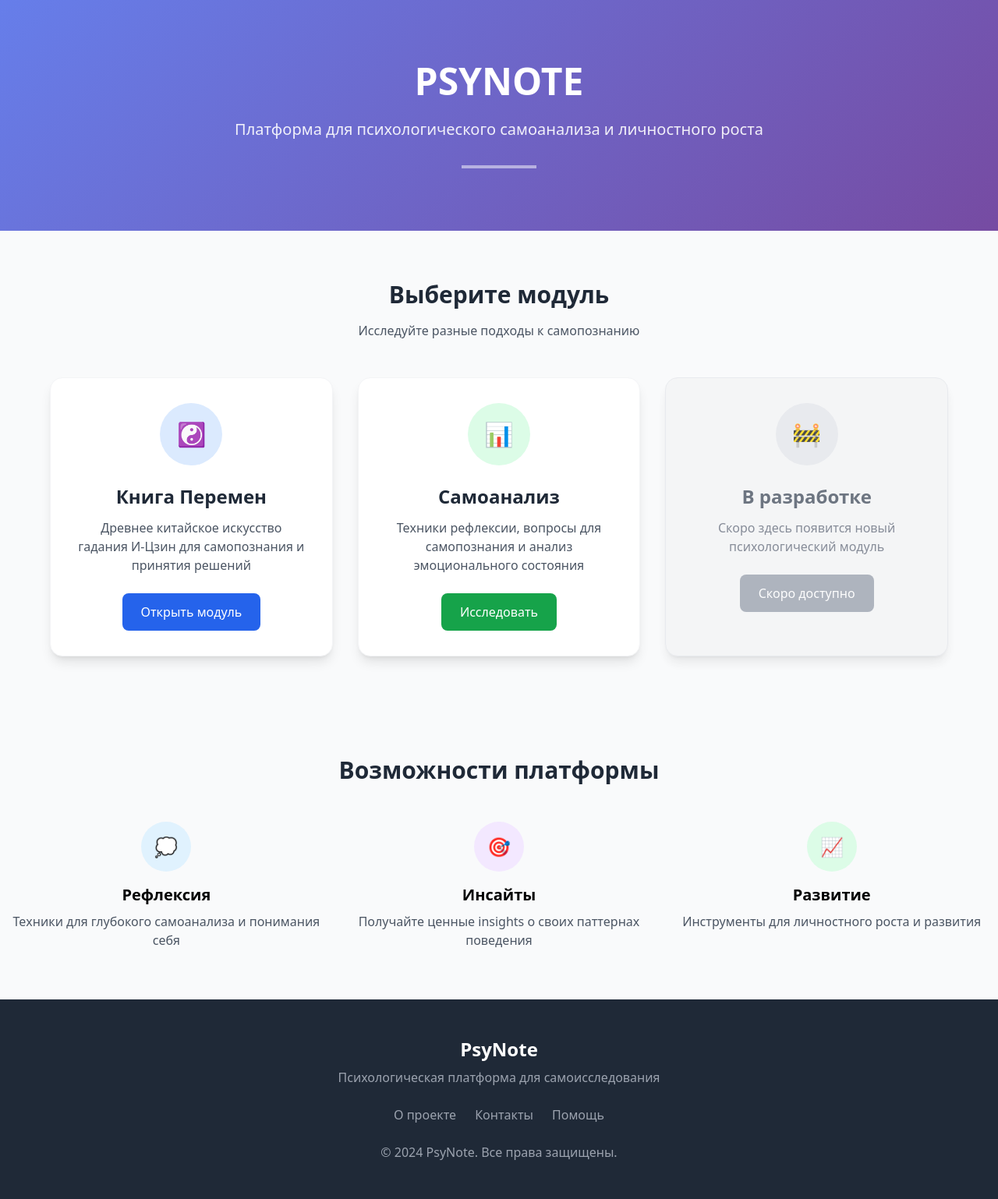
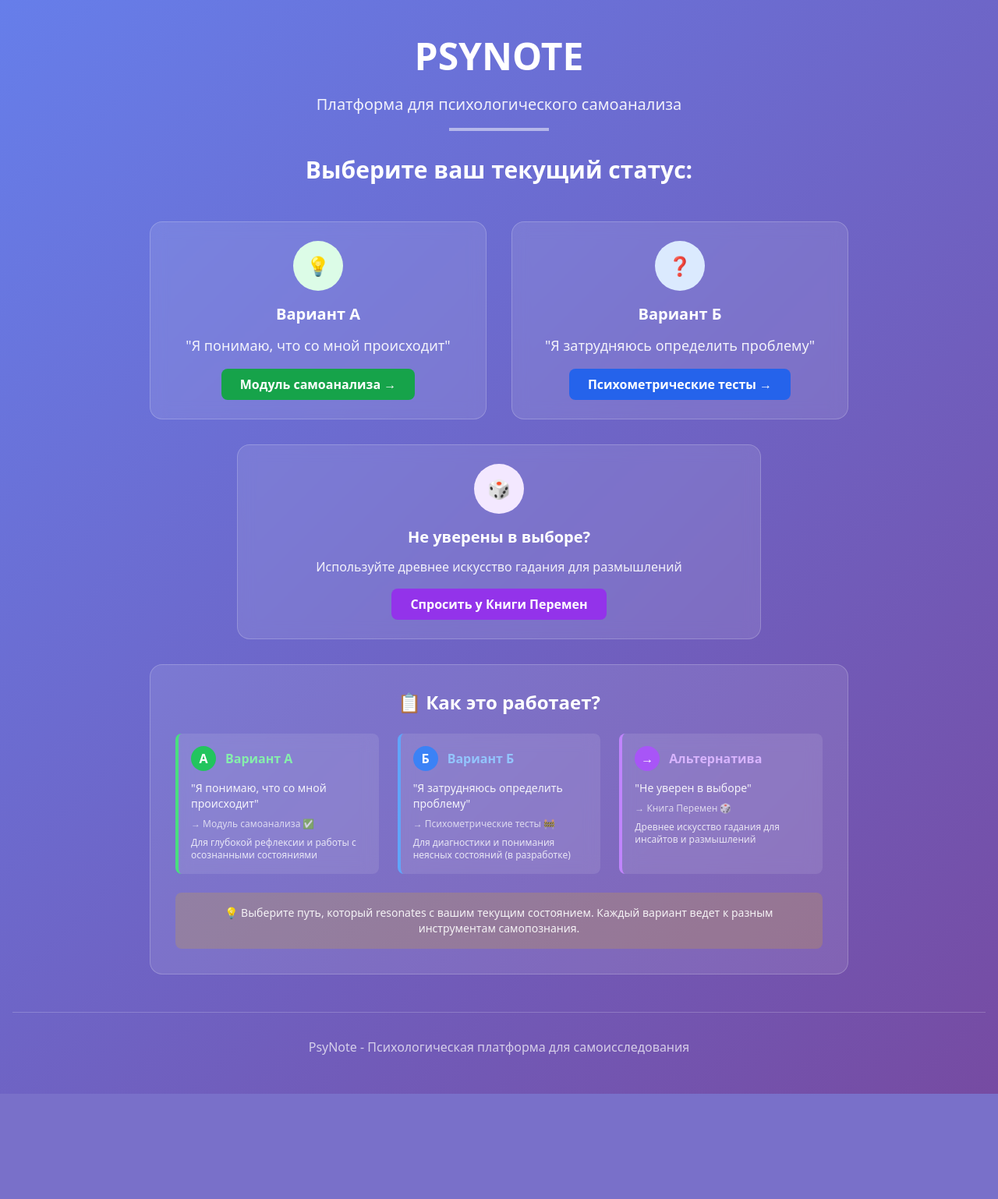
Before and after one commit to skifberg/PsyNote, a FastAPI app: page / in a window 1280 px wide. Shown: the whole page at 78% size. After the commit the page ends 1403 px from the top, so only its background shows below. Run offline with FastAPI, Linux system fonts and the light colour scheme; some libraries are stand-ins or nearby versions.

Commit message:
✅ 2025-09-01 15:12 - Авто-коммит после тестирования
- Главная страница работает
- Книга Перемен запускается
- Модуль самоанализа открывается
- Этап тестирования пройден

#autocommit #progress

```diff
--- a/backend/app/templates/index.html
+++ b/backend/app/templates/index.html
@@ -3,155 +3,165 @@
 <head>
     <meta charset="UTF-8">
     <meta name="viewport" content="width=device-width, initial-scale=1.0">
-    <title>PsyNote - Психологическое приложение</title>
+    <title>PsyNote - Психологическая платформа</title>
     <script src="https://cdn.tailwindcss.com"></script>
-    <script>
-        tailwind.config = {
-            theme: {
-                extend: {
-                    colors: {
-                        psyblue: {
-                            50: '#f0f9ff',
-                            100: '#e0f2fe',
-                            500: '#0ea5e9',
-                            600: '#0284c7',
-                            700: '#0369a1'
-                        },
-                        psypurple: {
-                            50: '#faf5ff',
-                            100: '#f3e8ff',
-                            500: '#a855f7',
-                            600: '#9333ea',
-                            700: '#7c3aed'
-                        }
-                    }
-                }
-            }
+    <style>
+        .decision-gate {
+            background: linear-gradient(135deg, #667eea 0%, #764ba2 100%);
+            min-height: 100vh;
         }
-    </script>
-    <style>
-        .gradient-bg {
-            background: linear-gradient(135deg, #667eea 0%, #764ba2 100%);
+        .gate-card {
+            transition: all 0.3s ease;
+            backdrop-filter: blur(10px);
+            background: rgba(255, 255, 255, 0.1);
+            border: 1px solid rgba(255, 255, 255, 0.2);
         }
-        .card-hover {
+        .gate-card:hover {
+            transform: translateY(-5px);
+            box-shadow: 0 20px 40px rgba(0, 0, 0, 0.2);
+        }
+        .choice-btn {
             transition: all 0.3s ease;
         }
-        .card-hover:hover {
-            transform: translateY(-5px);
-            box-shadow: 0 20px 40px rgba(0,0,0,0.15);
+        .choice-btn:hover {
+            transform: scale(1.05);
         }
-        .glass-effect {
+        .explanation-box {
+            background: rgba(255, 255, 255, 0.1);
+            border-left: 4px solid;
             backdrop-filter: blur(10px);
-            background: rgba(255, 255, 255, 0.1);
         }
     </style>
 </head>
-<body class="bg-gray-50 min-h-screen">
-    <!-- Header -->
-    <header class="gradient-bg text-white py-20">
-        <div class="container mx-auto px-4 text-center">
+<body class="decision-gate text-white">
+    <div class="container mx-auto px-4 py-12">
+        <!-- Header -->
+        <header class="text-center mb-12">
             <h1 class="text-5xl font-bold mb-6">PSYNOTE</h1>
-            <p class="text-xl mb-8 opacity-90">Платформа для психологического самоанализа и личностного роста</p>
-            <div class="w-24 h-1 bg-white opacity-50 mx-auto"></div>
+            <p class="text-xl opacity-90 mb-4">Платформа для психологического самоанализа</p>
+            <div class="w-32 h-1 bg-white opacity-50 mx-auto mb-8"></div>
+            <h2 class="text-3xl font-semibold mb-6">Выберите ваш текущий статус:</h2>
+        </header>
+
+        <!-- Decision Gate Cards -->
+        <div class="grid grid-cols-1 md:grid-cols-2 gap-8 max-w-4xl mx-auto mb-8">
+            <!-- Вариант А: Понимаю проблему -->
+            <div class="gate-card rounded-2xl p-6 text-center">
+                <div class="w-16 h-16 bg-green-100 rounded-full flex items-center justify-center mx-auto mb-4">
+                    <span class="text-2xl">💡</span>
+                </div>
+                <h3 class="text-xl font-semibold mb-3">Вариант А</h3>
+                <p class="text-lg opacity-90 mb-4">"Я понимаю, что со мной происходит"</p>
+                <a href="/self-analysis"
+                   class="choice-btn inline-block px-6 py-2 bg-green-600 text-white rounded-lg hover:bg-green-700 font-semibold">
+                    Модуль самоанализа →
+                </a>
+            </div>
+
+            <!-- Вариант Б: Затрудняюсь определить -->
+            <div class="gate-card rounded-2xl p-6 text-center">
+                <div class="w-16 h-16 bg-blue-100 rounded-full flex items-center justify-center mx-auto mb-4">
+                    <span class="text-2xl">❓</span>
+                </div>
+                <h3 class="text-xl font-semibold mb-3">Вариант Б</h3>
+                <p class="text-lg opacity-90 mb-4">"Я затрудняюсь определить проблему"</p>
+                <button onclick="showComingSoon()"
+                        class="choice-btn inline-block px-6 py-2 bg-blue-600 text-white rounded-lg hover:bg-blue-700 font-semibold">
+                    Психометрические тесты →
+                </button>
+            </div>
         </div>
-    </header>
 
-    <!-- Decision Gate -->
-    <section class="py-16">
-        <div class="container mx-auto px-4">
-            <h2 class="text-3xl font-bold text-center text-gray-800 mb-4">Выберите модуль</h2>
-            <p class="text-gray-600 text-center mb-12">Исследуйте разные подходы к самопознанию</p>
+        <!-- Alternative Option -->
+        <div class="text-center mb-8">
+            <div class="gate-card rounded-2xl p-6 max-w-2xl mx-auto">
+                <div class="w-16 h-16 bg-purple-100 rounded-full flex items-center justify-center mx-auto mb-4">
+                    <span class="text-2xl">🎲</span>
+                </div>
+                <h3 class="text-xl font-semibold mb-3">Не уверены в выборе?</h3>
+                <p class="opacity-90 mb-4">Используйте древнее искусство гадания для размышлений</p>
+                <a href="/iching"
+                   class="choice-btn inline-block px-6 py-2 bg-purple-600 text-white rounded-lg hover:bg-purple-700 font-semibold">
+                    Спросить у Книги Перемен
+                </a>
+            </div>
+        </div>
 
-            <div class="grid grid-cols-1 md:grid-cols-2 lg:grid-cols-3 gap-8 max-w-6xl mx-auto">
-                <!-- Книга Перемен -->
-                <div class="card-hover bg-white rounded-2xl shadow-lg p-8 border border-gray-100">
-                    <div class="text-center">
-                        <div class="w-20 h-20 bg-blue-100 rounded-full flex items-center justify-center mx-auto mb-6">
-                            <span class="text-3xl">☯</span>
+        <!-- Пояснительный текст -->
+        <div class="max-w-4xl mx-auto bg-white bg-opacity-10 rounded-2xl p-8 border border-white border-opacity-20">
+            <h3 class="text-2xl font-semibold mb-6 text-center">📋 Как это работает?</h3>
+
+            <div class="grid grid-cols-1 md:grid-cols-3 gap-6">
+                <!-- Вариант А -->
+                <div class="explanation-box border-green-400 p-4 rounded-lg">
+                    <div class="flex items-center mb-3">
+                        <div class="w-8 h-8 bg-green-500 rounded-full flex items-center justify-center mr-3">
+                            <span class="font-bold">А</span>
                         </div>
-                        <h3 class="text-2xl font-semibold text-gray-800 mb-3">Книга Перемен</h3>
-                        <p class="text-gray-600 mb-6">Древнее китайское искусство гадания И-Цзин для самопознания и принятия решений</p>
-                        <a href="/iching" class="inline-block px-6 py-3 bg-blue-600 text-white rounded-lg hover:bg-blue-700 transition-colors duration-300 font-medium">
-                            Открыть модуль
-                        </a>
+                        <h4 class="font-semibold text-green-300">Вариант А</h4>
                     </div>
+                    <p class="text-sm opacity-90 mb-2">"Я понимаю, что со мной происходит"</p>
+                    <p class="text-xs opacity-70">→ Модуль самоанализа ✅</p>
+                    <p class="text-xs opacity-80 mt-2">Для глубокой рефлексии и работы с осознанными состояниями</p>
                 </div>
 
-                <!-- Самоанализ -->
-                <div class="card-hover bg-white rounded-2xl shadow-lg p-8 border border-gray-100">
-                    <div class="text-center">
-                        <div class="w-20 h-20 bg-green-100 rounded-full flex items-center justify-center mx-auto mb-6">
-                            <span class="text-3xl">📊</span>
+                <!-- Вариант Б -->
+                <div class="explanation-box border-blue-400 p-4 rounded-lg">
+                    <div class="flex items-center mb-3">
+                        <div class="w-8 h-8 bg-blue-500 rounded-full flex items-center justify-center mr-3">
+                            <span class="font-bold">Б</span>
                         </div>
-                        <h3 class="text-2xl font-semibold text-gray-800 mb-3">Самоанализ</h3>
-                        <p class="text-gray-600 mb-6">Техники рефлексии, вопросы для самопознания и анализ эмоционального состояния</p>
-                        <a href="/self-analysis" class="inline-block px-6 py-3 bg-green-600 text-white rounded-lg hover:bg-green-700 transition-colors duration-300 font-medium">
-                            Исследовать
-                        </a>
+                        <h4 class="font-semibold text-blue-300">Вариант Б</h4>
                     </div>
+                    <p class="text-sm opacity-90 mb-2">"Я затрудняюсь определить проблему"</p>
+                    <p class="text-xs opacity-70">→ Психометрические тесты 🚧</p>
+                    <p class="text-xs opacity-80 mt-2">Для диагностики и понимания неясных состояний (в разработке)</p>
                 </div>
 
-                <!-- В разработке -->
-                <div class="card-hover bg-gray-100 rounded-2xl shadow-lg p-8 border border-gray-200 opacity-80">
-                    <div class="text-center">
-                        <div class="w-20 h-20 bg-gray-200 rounded-full flex items-center justify-center mx-auto mb-6">
-                            <span class="text-3xl">🚧</span>
+                <!-- Альтернатива -->
+                <div class="explanation-box border-purple-400 p-4 rounded-lg">
+                    <div class="flex items-center mb-3">
+                        <div class="w-8 h-8 bg-purple-500 rounded-full flex items-center justify-center mr-3">
+                            <span class="font-bold">→</span>
                         </div>
-                        <h3 class="text-2xl font-semibold text-gray-600 mb-3">В разработке</h3>
-                        <p class="text-gray-500 mb-6">Скоро здесь появится новый психологический модуль</p>
-                        <button class="px-6 py-3 bg-gray-400 text-white rounded-lg cursor-not-allowed font-medium">
-                            Скоро доступно
-                        </button>
+                        <h4 class="font-semibold text-purple-300">Альтернатива</h4>
                     </div>
+                    <p class="text-sm opacity-90 mb-2">"Не уверен в выборе"</p>
+                    <p class="text-xs opacity-70">→ Книга Перемен 🎲</p>
+                    <p class="text-xs opacity-80 mt-2">Древнее искусство гадания для инсайтов и размышлений</p>
                 </div>
             </div>
-        </div>
-    </section>
 
-    <!-- Features Section -->
-    <section class="py-16 bg-gray-50">
-        <div class="container mx-auto px-4">
-            <h2 class="text-3xl font-bold text-center text-gray-800 mb-12">Возможности платформы</h2>
-            <div class="grid grid-cols-1 md:grid-cols-3 gap-8">
-                <div class="text-center">
-                    <div class="w-16 h-16 bg-psyblue-100 rounded-full flex items-center justify-center mx-auto mb-4">
-                        <span class="text-2xl">💭</span>
-                    </div>
-                    <h3 class="text-xl font-semibold mb-2">Рефлексия</h3>
-                    <p class="text-gray-600">Техники для глубокого самоанализа и понимания себя</p>
-                </div>
-                <div class="text-center">
-                    <div class="w-16 h-16 bg-psypurple-100 rounded-full flex items-center justify-center mx-auto mb-4">
-                        <span class="text-2xl">🎯</span>
-                    </div>
-                    <h3 class="text-xl font-semibold mb-2">Инсайты</h3>
-                    <p class="text-gray-600">Получайте ценные insights о своих паттернах поведения</p>
-                </div>
-                <div class="text-center">
-                    <div class="w-16 h-16 bg-green-100 rounded-full flex items-center justify-center mx-auto mb-4">
-                        <span class="text-2xl">📈</span>
-                    </div>
-                    <h3 class="text-xl font-semibold mb-2">Развитие</h3>
-                    <p class="text-gray-600">Инструменты для личностного роста и развития</p>
-                </div>
+            <div class="mt-6 p-4 bg-yellow-500 bg-opacity-20 rounded-lg text-center">
+                <p class="text-sm opacity-90">💡 Выберите путь, который resonates с вашим текущим состоянием.
+                Каждый вариант ведет к разным инструментам самопознания.</p>
             </div>
         </div>
-    </section>
 
-    <!-- Footer -->
-    <footer class="bg-gray-800 text-white py-12">
-        <div class="container mx-auto px-4 text-center">
-            <div class="mb-6">
-                <h3 class="text-2xl font-bold mb-2">PsyNote</h3>
-                <p class="text-gray-400">Психологическая платформа для самоисследования</p>
-            </div>
-            <div class="flex justify-center space-x-6 mb-6">
-                <a href="#" class="text-gray-400 hover:text-white transition">О проекте</a>
-                <a href="#" class="text-gray-400 hover:text-white transition">Контакты</a>
-                <a href="#" class="text-gray-400 hover:text-white transition">Помощь</a>
-            </div>
-            <p class="text-gray-400">&copy; 2024 PsyNote. Все права защищены.</p>
-        </div>
-    </footer>
+        <!-- Footer -->
+        <footer class="text-center mt-12 pt-8 border-t border-white border-opacity-20">
+            <p class="opacity-70">PsyNote - Психологическая платформа для самоисследования</p>
+        </footer>
+    </div>
+
+    <script>
+        function showComingSoon() {
+            alert('🚧 Модуль психометрического тестирования находится в разработке\n\nПока вы можете воспользоваться:\n• Модулем самоанализа - для осознанной работы\n• Книгой Перемен - для инсайтов и размышлений');
+        }
+
+        // Анимация при загрузке
+        document.addEventListener('DOMContentLoaded', function() {
+            const elements = document.querySelectorAll('.gate-card, .explanation-box');
+            elements.forEach((el, index) => {
+                el.style.opacity = '0';
+                el.style.transform = 'translateY(20px)';
+                setTimeout(() => {
+                    el.style.transition = 'all 0.6s ease';
+                    el.style.opacity = '1';
+                    el.style.transform = 'translateY(0)';
+                }, index * 100);
+            });
+        });
+    </script>
 </body>
 </html>
```
Also changed, not shown: 1 other file.
